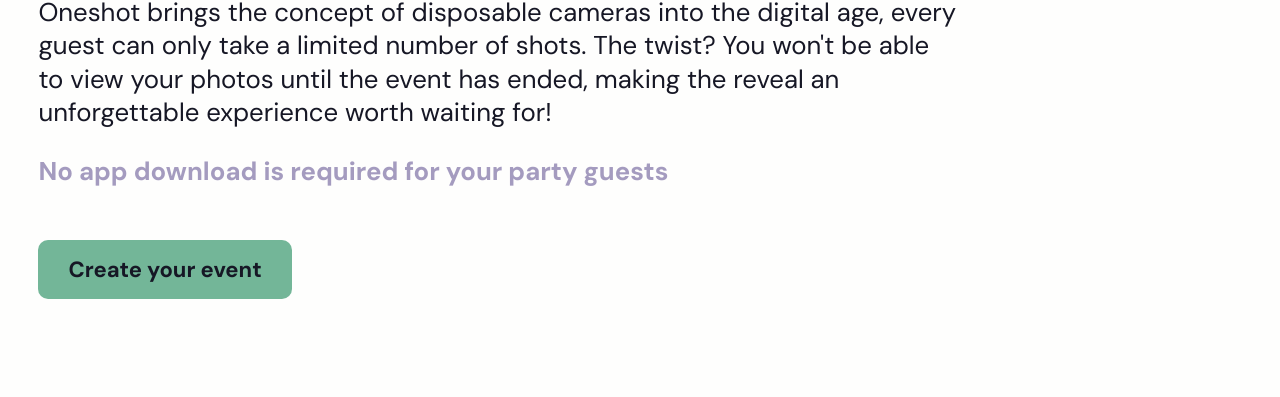
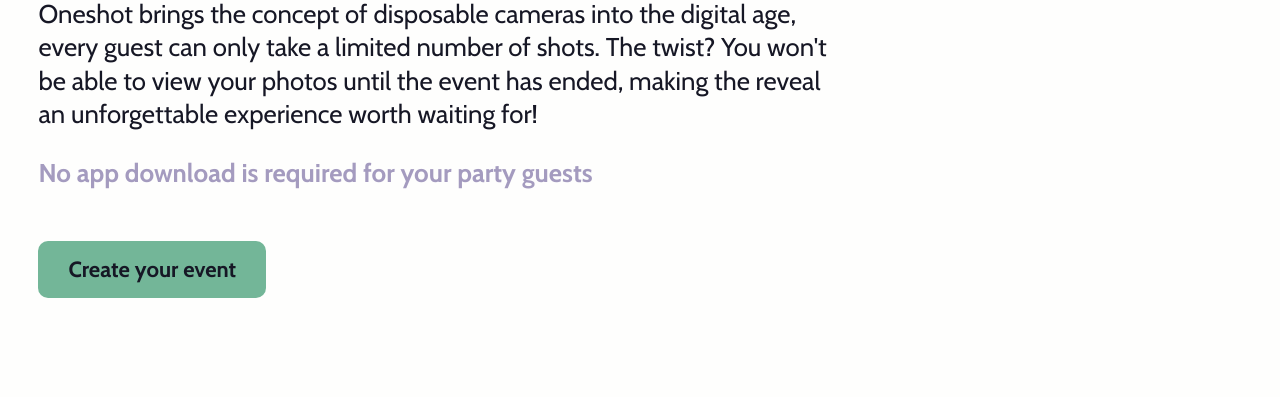
Before and after one commit to oneshot-cam/apple-vision-pro, a plain HTML site: page index.html in a window 1280 px wide. Shown: the part 403-800 px from the top of the page. Drawn offline with nearby package versions, Linux system fonts and the light colour scheme.

Commit message:
update to new font

```diff
--- a/style.css
+++ b/style.css
@@ -1,4 +1,4 @@
-@import url('https://fonts.googleapis.com/css2?family=DM+Sans:ital,opsz,wght@0,9..40,100..1000;1,9..40,100..1000&display=swap');
+@import url('https://fonts.googleapis.com/css2?family=Cabin:ital,wght@0,400..700;1,400..700&display=swap');
 
 :root {
   --colorprimary: #73B698;
@@ -6,7 +6,7 @@
   --coloraccent: #EEC194;
   --colortext: #161725;
   --colorbg: #FEFEFD;
-  --ff: "DM Sans", sans-serif;
+  --ff: "Cabin", sans-serif;
 }
 
 body,
```
